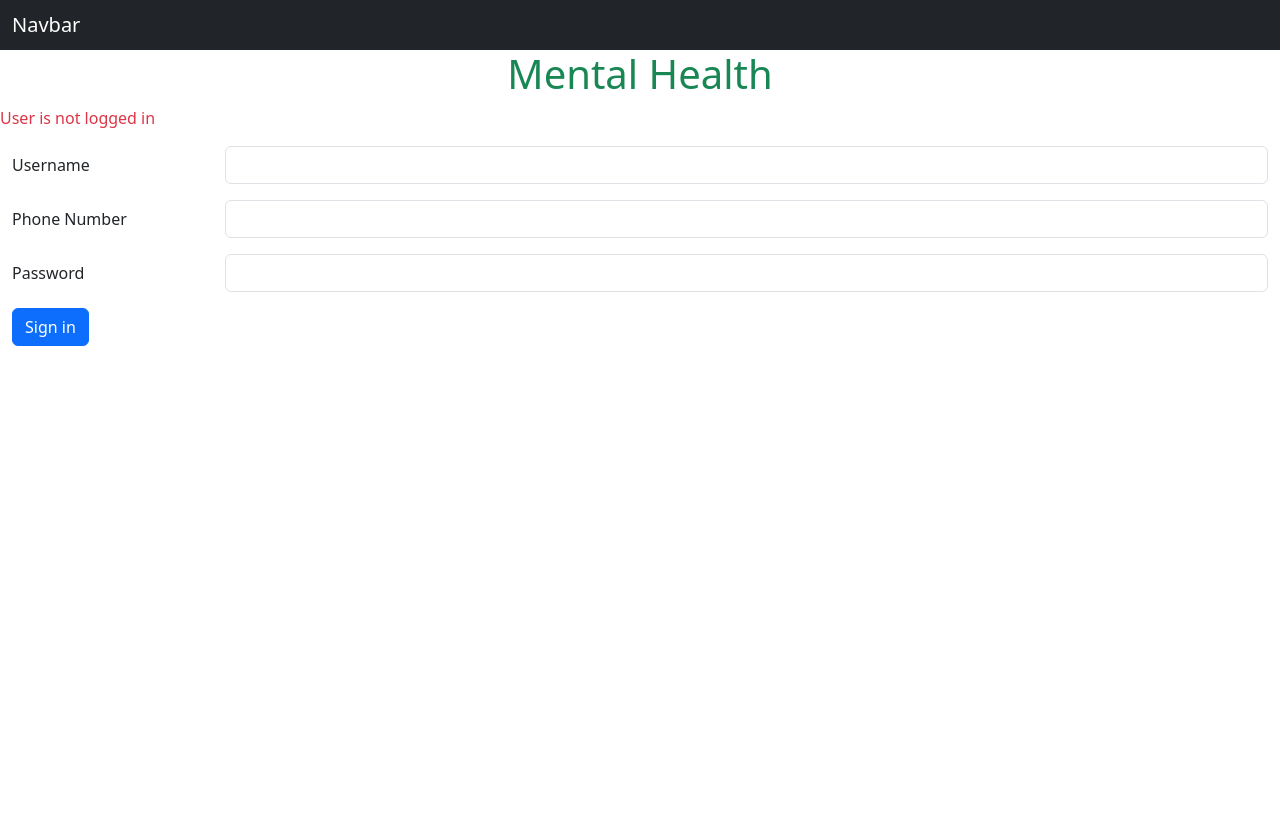
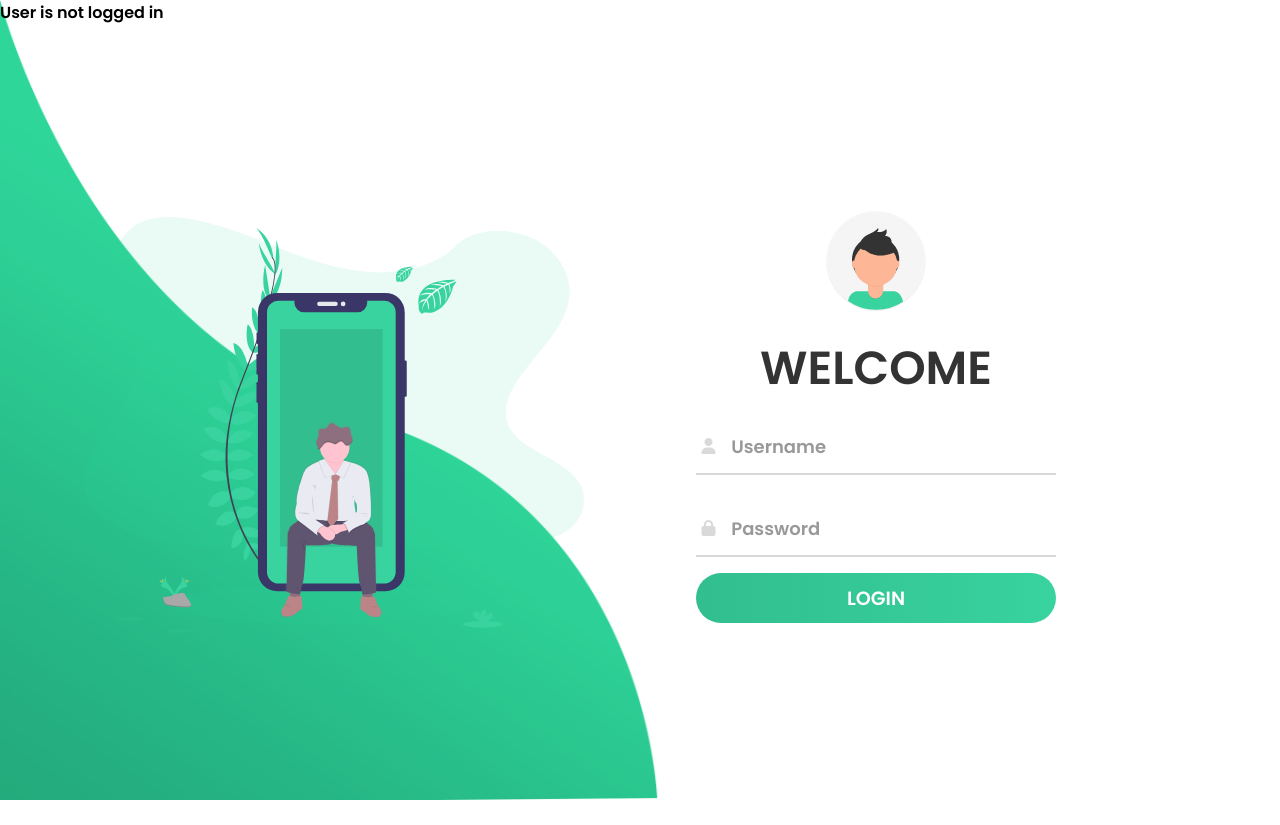
Before and after one commit to Muema825/135863-Muema_Ian, a Django app: template Mental/Health/templates/login.html in a window 1280 px wide. Before the commit the page ends 346 px from the top, so only its background shows below. Run offline with Django 4.2, Linux system fonts and the light colour scheme; the template is opened without the code that fills it, so the values that code supplies are empty; some libraries are stand-ins or nearby versions.

Commit message:
Styling Login Page

```diff
--- a/Mental/Health/templates/login.html
+++ b/Mental/Health/templates/login.html
@@ -1,20 +1,15 @@
 <!doctype html>
 <html lang="en">
   <head>
-    <meta charset="utf-8">
+    <link rel="stylesheet" type="text/css" href="static/css/style.css">
+	<link href="https://fonts.googleapis.com/css?family=Poppins:600&display=swap" rel="stylesheet">
+	<script src="https://kit.fontawesome.com/a81368914c.js"></script>
 	<meta name="viewport" content="width=device-width, initial-scale=1">
-    <title>Login Page</title>
-    <link href="https://cdn.jsdelivr.net/npm/bootstrap@5.3.1/dist/css/bootstrap.min.css" rel="stylesheet" integrity="sha384-4bw+/aepP/YC94hEpVNVgiZdgIC5+VKNBQNGCHeKRQN+PtmoHDEXuppvnDJzQIu9" crossorigin="anonymous">
+
+
   </head>
   <body>
-
-  <!-- As a heading -->
-  <nav class="navbar bg-dark navbar-dark">
-    <div class="container-fluid">
-      <span class="navbar-brand mb-0 h1">Navbar</span>
-    </div>
-  </nav>
-    <h1 class="text-center text-success">Mental Health</h1>
+    <img class="wave" src="static/img/wave.png">
     {% if request.user.is_authenticated%}
     <p class="text-success">You are logged in</p>
     <p class="text-success">Username :{{request.user.username}}</p>
@@ -22,32 +17,39 @@
         <p class="text-danger">User is not logged in</p>
 
     {% endif %}
+	<div class="container">
+		<div class="img">
+			<img src="static/img/bg.svg">
+		</div>
+		<div class="login-content">
+			<form action="{% url "login_user" %}" method="POST" >
 
-    <div class="container-fluid">
-        <form action="{% url "login_user"%}" method="POST">
                 {% csrf_token%}
-            <div class="row mb-3">
-              <label for="inputEmail3" class="col-sm-2 col-form-label">Username</label>
-              <div class="col-sm-10">
-                <input name="username" type="email" class="form-control" id="">
+				<img src="static/img/avatar.svg">
+				<h2 class="title">Welcome</h2>
+           		<div class="input-div one">
+           		   <div class="i">
+           		   		<i class="fas fa-user"></i>
+           		   </div>
+           		   <div class="div">
+           		   		<h5>Username</h5>
+           		   		<input name="username" type="text" class="input">
            		   </div>
            		</div>
-            <div class="row mb-3">
-                <label for="inputPNumber" class="col-sm-2 col-form-label">Phone Number</label>
-                <div class="col-sm-10">
-                  <input name="phone_number" type="text" class="form-control" id="inputPNumber">
+           		<div class="input-div pass">
+           		   <div class="i">
+           		    	<i class="fas fa-lock"></i>
            		   </div>
-              </div>
-            <div class="row mb-3">
-              <label for="inputPassword3" class="col-sm-2 col-form-label">Password</label>
-              <div class="col-sm-10">
-                <input name="password" type="password" class="form-control" id="inputPassword3">
+           		   <div class="div">
+           		    	<h5>Password</h5>
+           		    	<input name="password" type="password" class="input">
             	   </div>
             	</div>
 
-            <button type="submit" class="btn btn-primary">Sign in</button>
+            	<input type="submit" class="btn" value="Login">
             </form>
         </div>
-    <script src="https://cdn.jsdelivr.net/npm/bootstrap@5.3.1/dist/js/bootstrap.bundle.min.js" integrity="sha384-HwwvtgBNo3bZJJLYd8oVXjrBZt8cqVSpeBNS5n7C8IVInixGAoxmnlMuBnhbgrkm" crossorigin="anonymous"></script>
+    </div>
+    <script type="text/javascript" src="static/js/main.js"></script>
   </body>
 </html>
```
Also changed, not shown: Mental/Health/templates/home.html (+7 -0 lines), Mental/Health/templates/register.html (+7 -10 lines), Mental/Health/views.py (+6 -3 lines), Mental/Mental/settings.py (+6 -1 lines), Mental/Health/static/css/style.css (renamed from Mental/Health/templates/css/style.css), Mental/Health/static/img/avatar.svg (renamed from Mental/Health/templates/img/avatar.svg), Mental/Health/static/img/bg.svg (renamed from Mental/Health/templates/img/bg.svg), Mental/Health/static/img/wave.png (renamed from Mental/Health/templates/img/wave.png), Mental/Health/static/js/main.js (renamed from Mental/Health/templates/js/main.js), Mental/db.sqlite3. Lines whose indentation alone changed are shown as unchanged.
